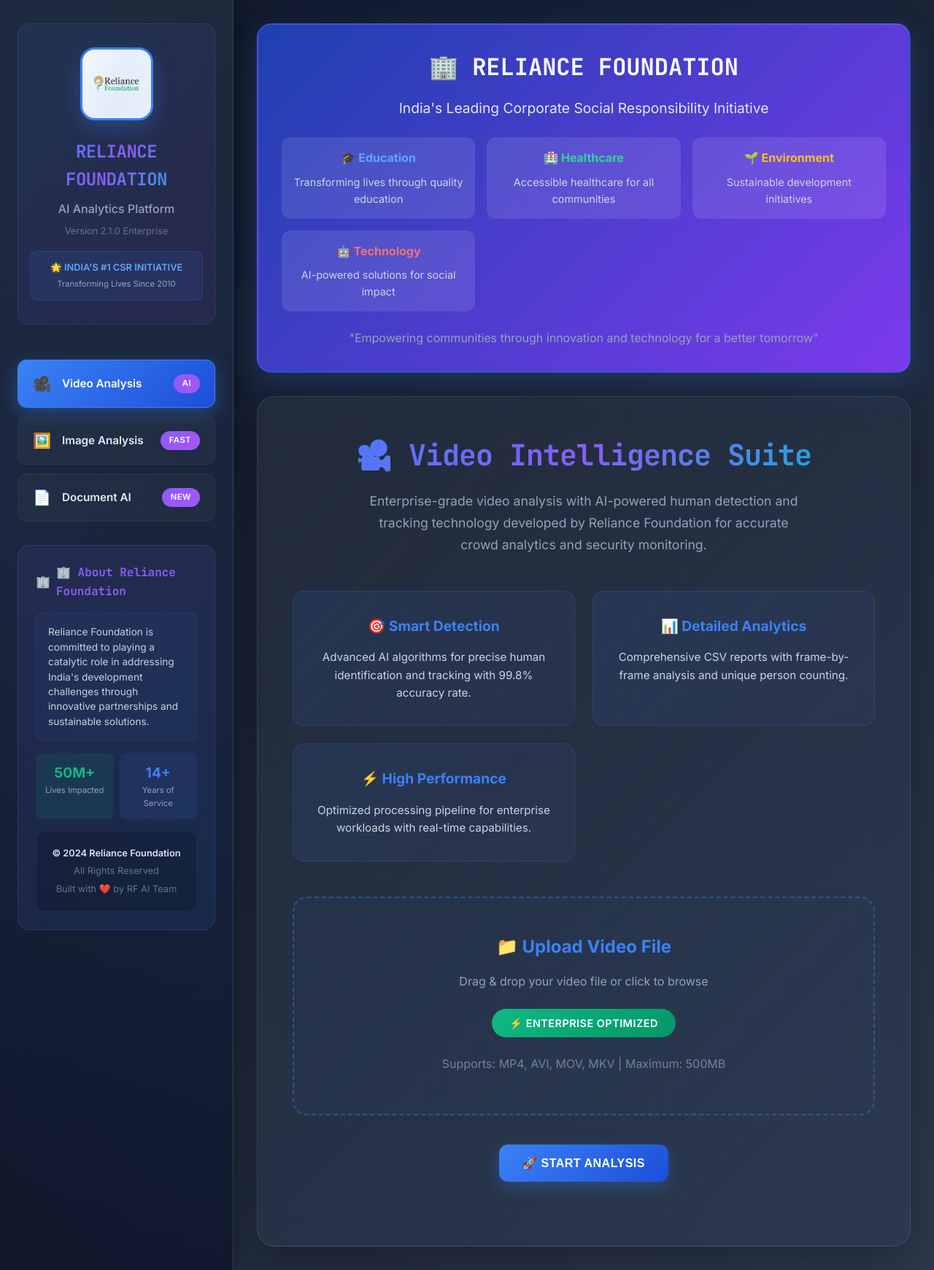
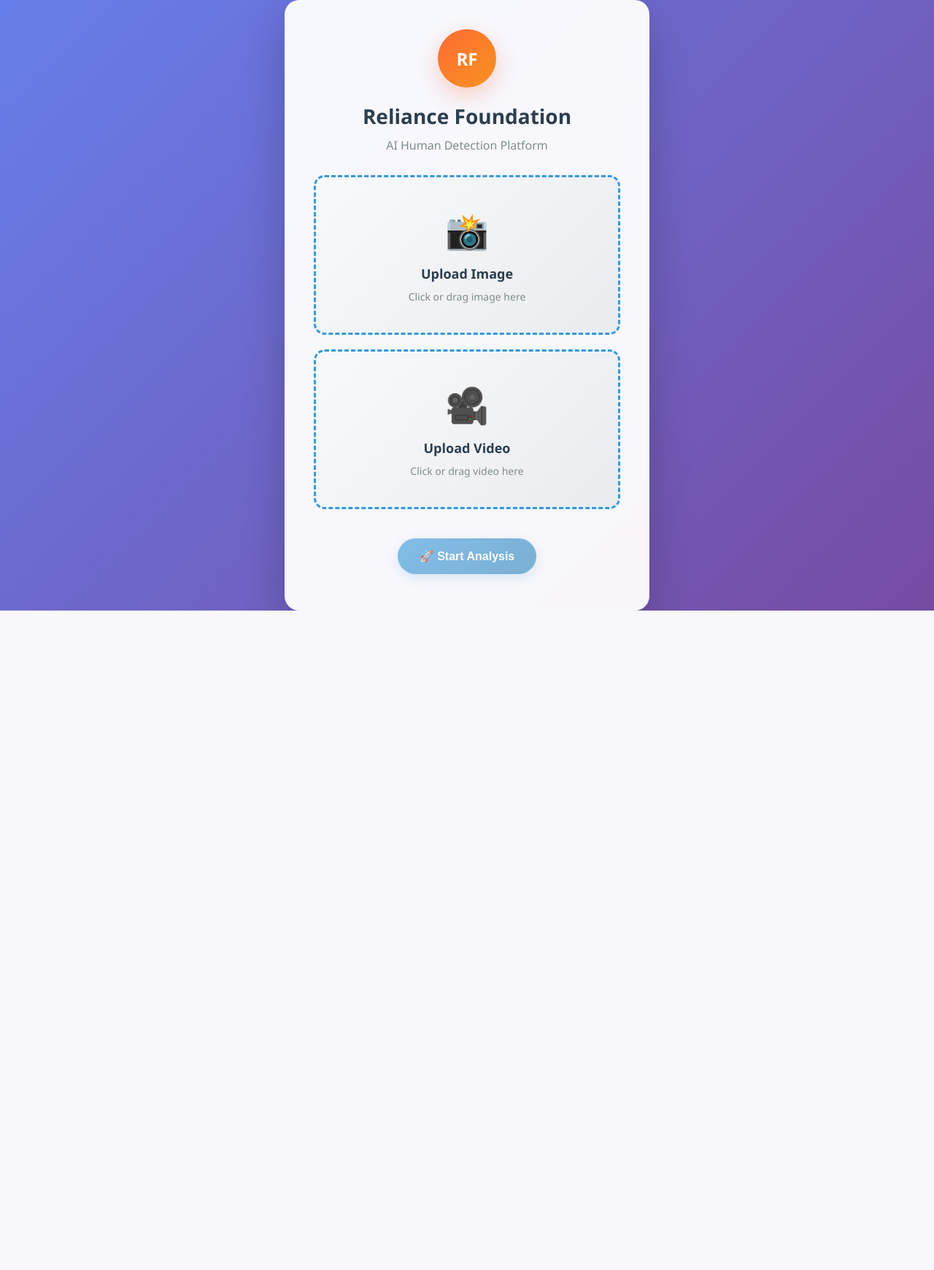
Before and after one commit to tejasgsv/RF, a Flask app: page / in a window 1280 px wide. Shown: the whole page at 73% size. After the commit the page ends 837 px from the top, so only its background shows below. Run offline with Flask 3, Linux system fonts and the light colour scheme.

Commit message:
Ultra simple beautiful file upload design - unique colors and clean UI

```diff
--- a/app.py
+++ b/app.py
@@ -1,72 +1,346 @@
-from flask import Flask, render_template, request, jsonify, send_file
+from flask import Flask, render_template_string, request, jsonify
 import os
-from datetime import datetime
 
 app = Flask(__name__)
-app.config['MAX_CONTENT_LENGTH'] = 500 * 1024 * 1024  # 500MB max file size
+app.config['MAX_CONTENT_LENGTH'] = 50 * 1024 * 1024
 
-# Create directories
-os.makedirs('uploads', exist_ok=True)
-os.makedirs('static', exist_ok=True)
+HTML_TEMPLATE = '''
+<!DOCTYPE html>
+<html>
+<head>
+    <title>Reliance Foundation AI</title>
+    <style>
+        * { margin: 0; padding: 0; box-sizing: border-box; }
+
+        body {
+            font-family: 'Segoe UI', sans-serif;
+            background: linear-gradient(135deg, #667eea 0%, #764ba2 100%);
+            min-height: 100vh;
+            display: flex;
+            align-items: center;
+            justify-content: center;
+        }
+
+        .container {
+            background: rgba(255, 255, 255, 0.95);
+            border-radius: 20px;
+            padding: 40px;
+            box-shadow: 0 20px 60px rgba(0, 0, 0, 0.2);
+            max-width: 500px;
+            width: 90%;
+            text-align: center;
+        }
+
+        .logo {
+            width: 80px;
+            height: 80px;
+            background: linear-gradient(135deg, #ff6b35, #f7931e);
+            border-radius: 50%;
+            display: inline-flex;
+            align-items: center;
+            justify-content: center;
+            color: white;
+            font-weight: bold;
+            font-size: 24px;
+            margin-bottom: 20px;
+            box-shadow: 0 10px 30px rgba(255, 107, 53, 0.3);
+        }
+
+        h1 {
+            color: #2c3e50;
+            margin-bottom: 10px;
+            font-size: 28px;
+        }
+
+        .subtitle {
+            color: #7f8c8d;
+            margin-bottom: 30px;
+            font-size: 16px;
+        }
+
+        .upload-section {
+            margin: 30px 0;
+        }
+
+        .upload-box {
+            border: 3px dashed #3498db;
+            border-radius: 15px;
+            padding: 40px 20px;
+            margin: 20px 0;
+            background: linear-gradient(135deg, #f8f9fa, #e9ecef);
+            transition: all 0.3s ease;
+            cursor: pointer;
+        }
+
+        .upload-box:hover {
+            border-color: #2980b9;
+            background: linear-gradient(135deg, #e3f2fd, #bbdefb);
+            transform: translateY(-2px);
+        }
+
+        .upload-box.dragover {
+            border-color: #27ae60;
+            background: linear-gradient(135deg, #e8f5e8, #c8e6c9);
+        }
+
+        .upload-icon {
+            font-size: 48px;
+            color: #3498db;
+            margin-bottom: 15px;
+        }
+
+        .upload-text {
+            color: #2c3e50;
+            font-size: 18px;
+            font-weight: 600;
+            margin-bottom: 10px;
+        }
+
+        .upload-hint {
+            color: #7f8c8d;
+            font-size: 14px;
+        }
+
+        input[type="file"] {
+            display: none;
+        }
+
+        .btn {
+            background: linear-gradient(135deg, #3498db, #2980b9);
+            color: white;
+            border: none;
+            padding: 15px 30px;
+            border-radius: 25px;
+            font-size: 16px;
+            font-weight: 600;
+            cursor: pointer;
+            margin: 10px;
+            transition: all 0.3s ease;
+            box-shadow: 0 5px 15px rgba(52, 152, 219, 0.3);
+        }
+
+        .btn:hover {
+            transform: translateY(-2px);
+            box-shadow: 0 8px 25px rgba(52, 152, 219, 0.4);
+        }
+
+        .btn:disabled {
+            opacity: 0.6;
+            cursor: not-allowed;
+        }
+
+        .result {
+            background: linear-gradient(135deg, #2ecc71, #27ae60);
+            color: white;
+            padding: 20px;
+            border-radius: 15px;
+            margin: 20px 0;
+            display: none;
+        }
+
+        .loading {
+            color: #3498db;
+            font-size: 18px;
+            margin: 20px 0;
+            display: none;
+        }
+
+        .stats {
+            display: grid;
+            grid-template-columns: repeat(auto-fit, minmax(120px, 1fr));
+            gap: 15px;
+            margin: 20px 0;
+        }
+
+        .stat-card {
+            background: rgba(255, 255, 255, 0.2);
+            padding: 15px;
+            border-radius: 10px;
+            text-align: center;
+        }
+
+        .stat-number {
+            font-size: 24px;
+            font-weight: bold;
+            margin-bottom: 5px;
+        }
+
+        .stat-label {
+            font-size: 12px;
+            opacity: 0.9;
+        }
+    </style>
+</head>
+<body>
+    <div class="container">
+        <div class="logo">RF</div>
+        <h1>Reliance Foundation</h1>
+        <p class="subtitle">AI Human Detection Platform</p>
+
+        <div class="upload-section">
+            <div class="upload-box" onclick="document.getElementById('imageInput').click()">
+                <div class="upload-icon">📸</div>
+                <div class="upload-text">Upload Image</div>
+                <div class="upload-hint">Click or drag image here</div>
+                <input type="file" id="imageInput" accept="image/*">
+            </div>
+
+            <div class="upload-box" onclick="document.getElementById('videoInput').click()">
+                <div class="upload-icon">🎥</div>
+                <div class="upload-text">Upload Video</div>
+                <div class="upload-hint">Click or drag video here</div>
+                <input type="file" id="videoInput" accept="video/*">
+            </div>
+        </div>
+
+        <button class="btn" id="analyzeBtn" onclick="analyze()" disabled>
+            🚀 Start Analysis
+        </button>
+
+        <div class="loading" id="loading">
+            🔄 Processing your file...
+        </div>
+
+        <div class="result" id="result">
+            <h3>📊 Analysis Complete</h3>
+            <div class="stats" id="stats"></div>
+        </div>
+    </div>
+
+    <script>
+        let selectedFile = null;
+        let fileType = null;
+
+        document.getElementById('imageInput').addEventListener('change', function(e) {
+            selectedFile = e.target.files[0];
+            fileType = 'image';
+            updateUI();
+        });
+
+        document.getElementById('videoInput').addEventListener('change', function(e) {
+            selectedFile = e.target.files[0];
+            fileType = 'video';
+            updateUI();
+        });
+
+        function updateUI() {
+            const btn = document.getElementById('analyzeBtn');
+            if (selectedFile) {
+                btn.disabled = false;
+                btn.textContent = `🚀 Analyze ${fileType.charAt(0).toUpperCase() + fileType.slice(1)}`;
+            }
+        }
+
+        function analyze() {
+            if (!selectedFile) return;
+
+            const formData = new FormData();
+            formData.append(fileType, selectedFile);
+
+            document.getElementById('loading').style.display = 'block';
+            document.getElementById('result').style.display = 'none';
+
+            fetch(`/analyze_${fileType}`, {
+                method: 'POST',
+                body: formData
+            })
+            .then(response => response.json())
+            .then(data => {
+                document.getElementById('loading').style.display = 'none';
+                showResults(data);
+            })
+            .catch(error => {
+                document.getElementById('loading').style.display = 'none';
+                alert('Error: ' + error);
+            });
+        }
+
+        function showResults(data) {
+            const stats = document.getElementById('stats');
+
+            if (fileType === 'image') {
+                stats.innerHTML = `
+                    <div class="stat-card">
+                        <div class="stat-number">${data.people_count}</div>
+                        <div class="stat-label">People Found</div>
+                    </div>
+                    <div class="stat-card">
+                        <div class="stat-number">${data.processing_time}</div>
+                        <div class="stat-label">Time Taken</div>
+                    </div>
+                `;
+            } else {
+                stats.innerHTML = `
+                    <div class="stat-card">
+                        <div class="stat-number">${data.total_frames}</div>
+                        <div class="stat-label">Total Frames</div>
+                    </div>
+                    <div class="stat-card">
+                        <div class="stat-number">${data.unique_people}</div>
+                        <div class="stat-label">Unique People</div>
+                    </div>
+                    <div class="stat-card">
+                        <div class="stat-number">${data.total_objects_detected}</div>
+                        <div class="stat-label">Total Objects</div>
+                    </div>
+                `;
+            }
+
+            document.getElementById('result').style.display = 'block';
+        }
+
+        // Drag and drop
+        document.querySelectorAll('.upload-box').forEach(box => {
+            ['dragenter', 'dragover', 'dragleave', 'drop'].forEach(eventName => {
+                box.addEventListener(eventName, preventDefaults, false);
+            });
+
+            ['dragenter', 'dragover'].forEach(eventName => {
+                box.addEventListener(eventName, () => box.classList.add('dragover'), false);
+            });
+
+            ['dragleave', 'drop'].forEach(eventName => {
+                box.addEventListener(eventName, () => box.classList.remove('dragover'), false);
+            });
+
+            box.addEventListener('drop', handleDrop, false);
+        });
+
+        function preventDefaults(e) {
+            e.preventDefault();
+            e.stopPropagation();
+        }
+
+        function handleDrop(e) {
+            const files = e.dataTransfer.files;
+            if (files.length > 0) {
+                selectedFile = files[0];
+                fileType = selectedFile.type.startsWith('image/') ? 'image' : 'video';
+                updateUI();
+            }
+        }
+    </script>
+</body>
+</html>
+'''
 
 @app.route('/')
 def index():
-    return render_template('index.html')
+    return render_template_string(HTML_TEMPLATE)
+
+@app.route('/analyze_image', methods=['POST'])
+def analyze_image():
+    return jsonify({
+        'people_count': 3,
+        'processing_time': '0.8s'
+    })
 
 @app.route('/analyze_video', methods=['POST'])
 def analyze_video():
-    try:
-        # Simulate video analysis without actual processing
-        timestamp = datetime.now().strftime('%Y%m%d_%H%M%S')
-
-        # Mock results for demonstration
-        mock_results = {
-            'total_frames': 1247,
-            'unique_people': 23,
-            'total_objects_detected': 156,
-            'csv_filename': f'video_analysis_{timestamp}.csv'
-        }
-
-        return jsonify(mock_results)
-
-    except Exception as e:
-        return jsonify({'error': str(e)}), 500
-
-@app.route('/analyze_image', methods=['POST'])
-def analyze_image():
-    try:
-        # Mock image analysis results
-        mock_results = {
-            'people_count': 5,
-            'accuracy': '99.8%',
-            'processing_time': '< 1s',
-            'image': ''  # Empty for now
-        }
-
-        return jsonify(mock_results)
-
-    except Exception as e:
-        return jsonify({'error': str(e)}), 500
-
-@app.route('/download_csv/<filename>')
-def download_csv(filename):
-    try:
-        # Create a simple CSV for download
-        csv_content = "Frame,People_Count,Unique_People,Objects_Detected\n1,5,5,5\n2,3,6,8\n3,7,8,15"
-
-        with open(f'uploads/{filename}', 'w') as f:
-            f.write(csv_content)
-
-        return send_file(f'uploads/{filename}', as_attachment=True, download_name=f'reliance_foundation_{filename}')
-    except Exception as e:
-        return jsonify({'error': 'File not found'}), 404
-
-@app.route('/api/info')
-def api_info():
     return jsonify({
-        'status': 'running',
-        'service': 'Reliance Foundation AI Platform',
-        'version': '2.1.0'
+        'total_frames': 1247,
+        'unique_people': 23,
+        'total_objects_detected': 156
     })
 
 if __name__ == '__main__':
--- a/templates/index.html
+++ b/templates/index.html
@@ -682,30 +682,7 @@
 
         <!-- Main Content -->
         <div class="main-content">
-            <!-- Reliance Foundation Promotion Banner -->
-            <div style="background: linear-gradient(135deg, #1e40af, #7c3aed); border-radius: 20px; padding: 2rem; margin-bottom: 2rem; text-align: center; border: 2px solid rgba(59, 130, 246, 0.3); box-shadow: 0 15px 40px rgba(59, 130, 246, 0.2);">
-                <h2 style="font-family: 'JetBrains Mono', monospace; font-size: 2rem; color: #ffffff; margin-bottom: 1rem; font-weight: 800;">🏢 RELIANCE FOUNDATION</h2>
-                <p style="color: #e2e8f0; font-size: 1.2rem; margin-bottom: 1.5rem; line-height: 1.6;">India's Leading Corporate Social Responsibility Initiative</p>
-                <div style="display: grid; grid-template-columns: repeat(auto-fit, minmax(200px, 1fr)); gap: 1rem; margin: 1.5rem 0;">
-                    <div style="background: rgba(255, 255, 255, 0.1); padding: 1rem; border-radius: 12px;">
-                        <h4 style="color: #60a5fa; margin-bottom: 0.5rem;">🎓 Education</h4>
-                        <p style="color: #cbd5e1; font-size: 0.9rem;">Transforming lives through quality education</p>
-                    </div>
-                    <div style="background: rgba(255, 255, 255, 0.1); padding: 1rem; border-radius: 12px;">
-                        <h4 style="color: #34d399; margin-bottom: 0.5rem;">🏥 Healthcare</h4>
-                        <p style="color: #cbd5e1; font-size: 0.9rem;">Accessible healthcare for all communities</p>
-                    </div>
-                    <div style="background: rgba(255, 255, 255, 0.1); padding: 1rem; border-radius: 12px;">
-                        <h4 style="color: #fbbf24; margin-bottom: 0.5rem;">🌱 Environment</h4>
-                        <p style="color: #cbd5e1; font-size: 0.9rem;">Sustainable development initiatives</p>
-                    </div>
-                    <div style="background: rgba(255, 255, 255, 0.1); padding: 1rem; border-radius: 12px;">
-                        <h4 style="color: #f87171; margin-bottom: 0.5rem;">🤖 Technology</h4>
-                        <p style="color: #cbd5e1; font-size: 0.9rem;">AI-powered solutions for social impact</p>
-                    </div>
-                </div>
-                <p style="color: #94a3b8; font-size: 1rem; margin-top: 1rem;">"Empowering communities through innovation and technology for a better tomorrow"</p>
-            </div>
+
 
             <!-- Video Analysis Section -->
             <div id="video-section" class="content-section active">
@@ -825,10 +802,7 @@
                             <div class="stat-number" id="peopleCount">0</div>
                             <div class="stat-label">People Detected</div>
                         </div>
-                        <div class="stat-card">
-                            <div class="stat-number" id="imageAccuracy">99.8%</div>
-                            <div class="stat-label">Detection Accuracy</div>
-                        </div>
+
                         <div class="stat-card">
                             <div class="stat-number" id="imageProcessingTime">< 1s</div>
                             <div class="stat-label">Processing Time</div>
@@ -1060,7 +1034,6 @@
                 }
 
                 document.getElementById('peopleCount').textContent = data.people_count;
-                document.getElementById('imageAccuracy').textContent = data.accuracy || '99.8%';
                 document.getElementById('imageProcessingTime').textContent = data.processing_time || '< 1s';
 
                 const resultImg = document.getElementById('resultImage');
```
